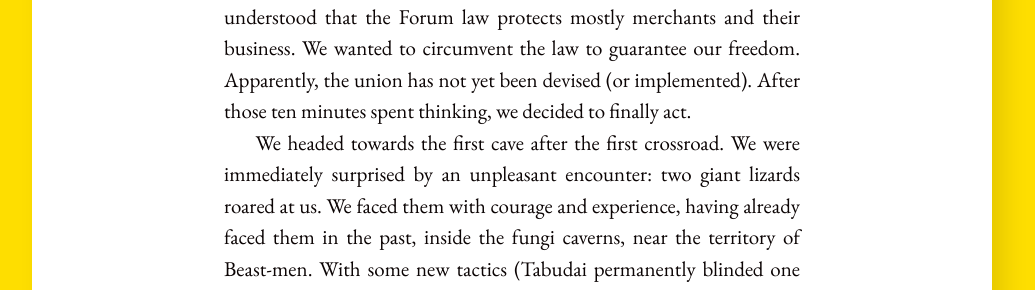
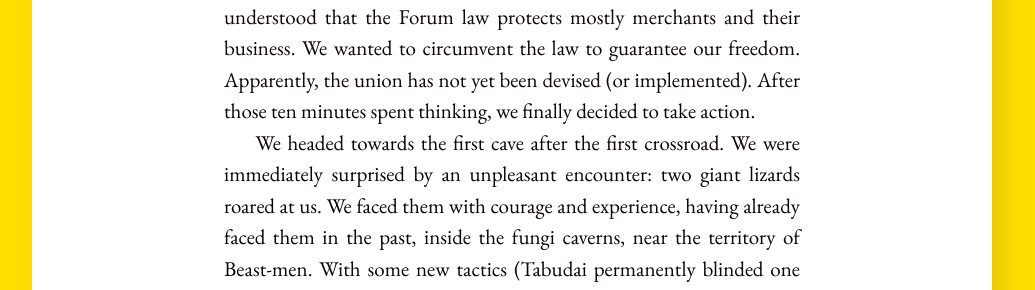
Before and after one commit to InexistentThirdChimera/InexistentThirdChimera.github.io, a Jekyll site: the page built from _posts/2023-03-26-player-report-4-and-5;-Goodbye-To-Klibo-(from-lionbeak-campaign).md, in a window 1280 px wide. Shown: the part 1515-1805 px from the top of the page, without its empty margins (128-1163 px from the left). Built offline with Jekyll 4.4.1, drawn with Linux system fonts in a browser that asks for light colours; some of the changed text lies outside the part shown.

Commit message:
added and fixed more grammar stuff on PR4-5

```diff
--- a/_posts/2023-03-26-player-report-4-and-5;-Goodbye-To-Klibo-(from-lionbeak-campaign).md
+++ b/_posts/2023-03-26-player-report-4-and-5;-Goodbye-To-Klibo-(from-lionbeak-campaign).md
@@ -46,7 +46,7 @@ It’s the 13th of Coldeven. Year 592 CY. After being enslaved almost a month ag
 
 The second cave we explored hid a secret. Its reveal was defined as a game-changer by the DM. The cave in question was covered in yellow mold . We tried to burn a sample of it to ensure that it was not a dangerous mycelium. The mold did not catch fire, so we inspected the room, confident that the mold had no fire-resistant or poisonous properties. Tabudai then discovered a hidden hole, or should I say: a descending entrance, with steps carved into the rock. The secret entrance led us to a room with three blindfolded men chained to the walls ; a single chair, a table with a cup and some jugs were placed in the middle of the room. Basileus, with terror in his eyes - as we have never seen him before (not that we have seen him in other circumstances), advised us to run away, and so we did <a name="nf1"><sup>[[1]](#fn1)</sup><a>. The session ended and a week went by.
 
-On the 25th of Coldeven we (Tabudai, Tarlandur, Reijo, Klibo and Elmo) delved into the corridors extending in north-west part of the unexplored territory. During the first ten minutes of the game, we tried to understand if there were any discrepancies in the Forum's laws issued by the Lord of the Forum-Stefania, as Basileus revealed, but we understood that the Forum law protects mostly merchants and their business. We wanted to circumvent the law to guarantee our freedom. Apparently, the union has not yet been devised (or implemented). After those ten minutes spent thinking, we decided to finally act.
+On the 25th of Coldeven we (Tabudai, Tarlandur, Reijo, Klibo and Elmo) delved into the corridors extending in north-west part of the unexplored territory. During the first ten minutes of the game, we tried to understand if there were any discrepancies in the Forum's laws issued by the Lord of the Forum-Stefania, as Basileus revealed, but we understood that the Forum law protects mostly merchants and their business. We wanted to circumvent the law to guarantee our freedom. Apparently, the union has not yet been devised (or implemented). After those ten minutes spent thinking, we finally decided to take action.
 
 We headed towards the first cave after the first crossroad. We were immediately surprised by an unpleasant encounter: two giant lizards roared at us. We faced them with courage and experience, having already faced them in the past, inside the fungi caverns, near the territory of Beast-men. With some new tactics (Tabudai permanently blinded one of the lizards with sorcery) and with Basileus's help, we defeated the lizards, but we lost Klibo, who was fatally smacked against the wall by a tail swipe. A sad news, given that Klibo has been with us for a long time, and his courage has inspired many of our actions. With the occurrence of his death, we recalled his origins: he was born in a royal family (as noble as goblins can be). He is the son of a king of the Black Mountains, somewhere east from Verbobonc. We hope his words were not goblin lies, because once we are free, we will send our condolences to someone in those lands.
 
```
